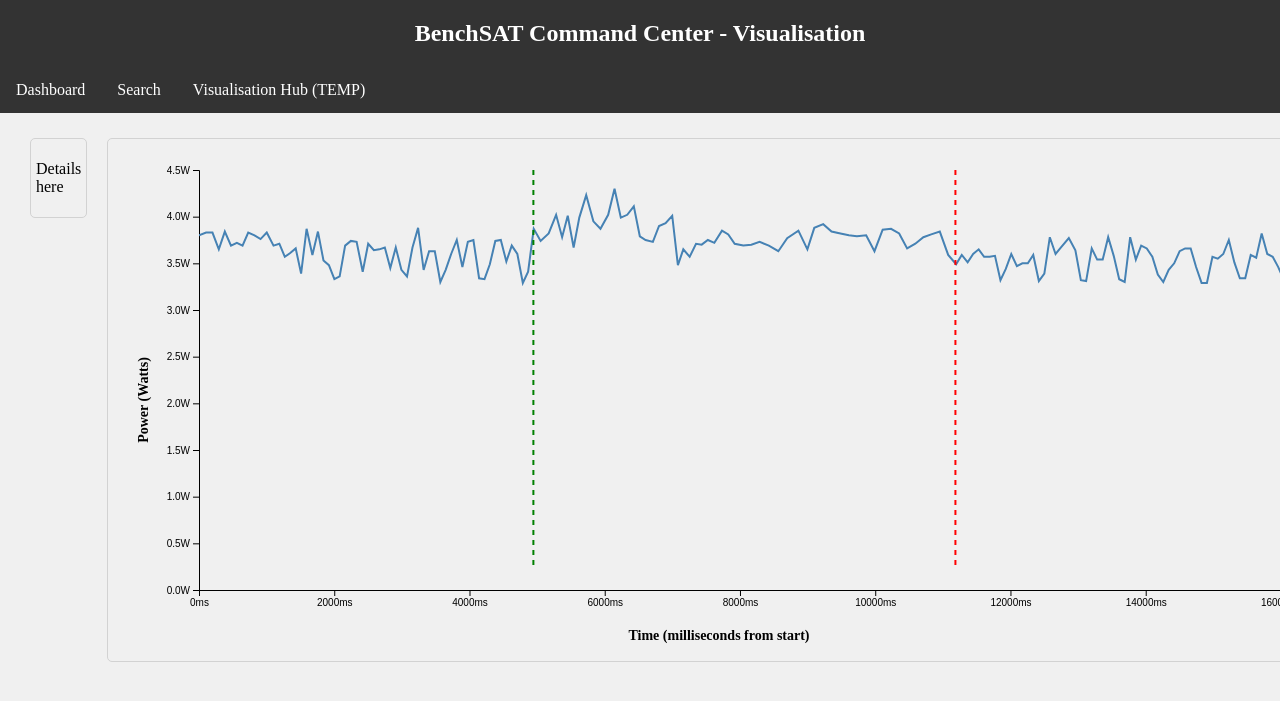
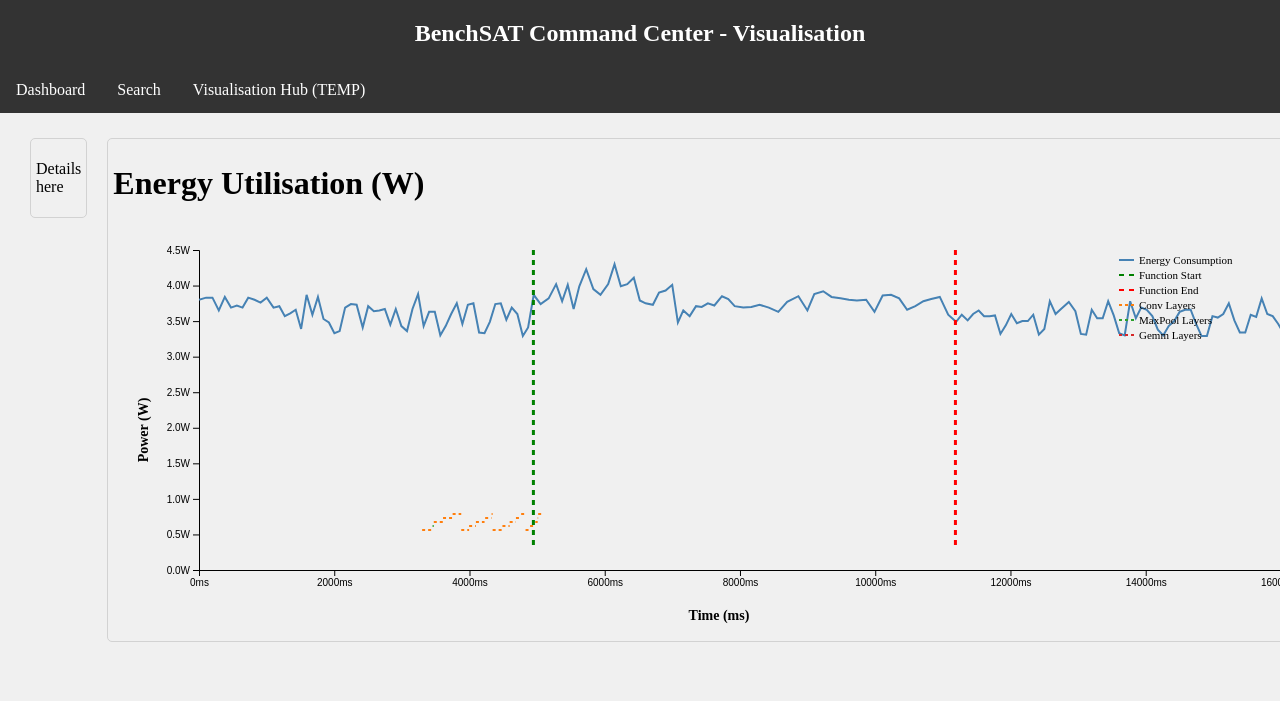
Before and after one commit to JacobHobson1/JacobHobson1.github.io, a Jekyll site: the page built from visualisation.html, in a window 1280 px wide. Shown: the top 701 px of the page. Built offline with Jekyll 4.4.1, drawn with Linux system fonts in a browser that asks for light colours; some of the changed lines change nothing that is shown.

Commit message:
updated visualisation

```diff
--- a/assets/js/d3_test.js
+++ b/assets/js/d3_test.js
@@ -23,9 +23,24 @@ window.onload = async function () {
     });
   }
 
+  // Function to parse model profile data
+  function parseProfileData(jsonData) {
+    return jsonData
+      .filter(d => d.ph === 'X' && d.cat === 'Node') // Only execution events for nodes
+      .map(d => ({
+        name: d.name,
+        startTime: d.ts / 1000, // Convert microseconds to milliseconds
+        duration: d.dur / 1000, // Convert microseconds to milliseconds
+        endTime: (d.ts + d.dur) / 1000,
+        category: d.cat,
+        op_name: d.args?.op_name || 'Unknown'
+      }));
+  }
+
   // Load files from your GitHub Pages directory
   let data = [];
   let events = [];
+  let profileEvents = [];
 
   try {
     // Load energy data
@@ -38,10 +53,15 @@ window.onload = async function () {
     const eventLogText = await eventResponse.text();
     events = parseEventData(eventLogText);
 
-    console.log(`Loaded ${data.length} energy readings and ${events.length} events`);
+    // Load profile data
+    const profileResponse = await fetch('results/resnet34-exp1/model_profile.json');
+    const profileJson = await profileResponse.json();
+    profileEvents = parseProfileData(profileJson);
+
+    console.log(`Loaded ${data.length} energy readings, ${events.length} events, and ${profileEvents.length} profile events`);
   } catch (error) {
     console.error('Error loading data files:', error);
-    console.log('Files not found. Place energy_log.txt and event_log.txt in your repository root.');
+    console.log('Files not found. Place files in your repository results/resnet34-exp1/ directory.');
     return; // Exit if files can't be loaded
   }
 
@@ -49,6 +69,8 @@ window.onload = async function () {
   if (data.length === 0) return;
 
   const startTime = data[0].date;
+  const startTimeMs = startTime.getTime();
+
   data.forEach(d => {
     d.milliseconds = d.date - startTime; // Convert to milliseconds from start
     d.watts = d.value / 1000000; // Convert microwatts to watts
@@ -58,8 +80,16 @@ window.onload = async function () {
     e.milliseconds = e.date - startTime;
   });
 
+  // Convert profile events to relative time (they're already in milliseconds)
+  profileEvents.forEach(p => {
+    // Profile timestamps appear to be relative to some start point, we need to align them
+    // with our energy data timeline. This might need adjustment based on your data.
+    p.relativeStart = p.startTime;
+    p.relativeEnd = p.endTime;
+  });
+
   const width = 1200;
-  const height = 500;
+  const height = 400;
   const margin = { top: 20, right: 30, bottom: 60, left: 80 };
 
   const svg = d3.select("svg");
@@ -92,14 +122,14 @@ window.onload = async function () {
     .style("text-anchor", "middle")
     .style("font-size", "14px")
     .style("font-weight", "bold")
-    .text("Power (Watts)");
+    .text("Power (W)");
 
   svg.append("text")
     .attr("transform", `translate(${width / 2}, ${height - 10})`)
     .style("text-anchor", "middle")
     .style("font-size", "14px")
     .style("font-weight", "bold")
-    .text("Time (milliseconds from start)");
+    .text("Time (ms)");
 
   const line = d3.line()
     .x(d => x(d.milliseconds))
@@ -123,7 +153,7 @@ window.onload = async function () {
     .attr("stroke-width", 2)
     .attr("d", line);
 
-  // Add event markers
+  // Add event markers (function start/end)
   chartArea.selectAll(".event-line")
     .data(events)
     .enter()
@@ -134,8 +164,29 @@ window.onload = async function () {
     .attr("y1", 0)
     .attr("y2", height - margin.bottom - margin.top)
     .attr("stroke", d => d.event.includes('start') ? "green" : "red")
+    .attr("stroke-width", 3)
+    .attr("stroke-dasharray", "5,5");
+
+  // Add model layer execution markers
+  const layerColors = d3.scaleOrdinal(d3.schemeCategory10);
+
+  chartArea.selectAll(".profile-line")
+    .data(profileEvents.slice(0, 20)) // Limit to first 20 for clarity
+    .enter()
+    .append("line")
+    .attr("class", "profile-line")
+    .attr("x1", d => x(d.relativeStart))
+    .attr("x2", d => x(d.relativeEnd))
+    .attr("y1", (d, i) => (height - margin.bottom - margin.top) - 20 - (i % 5) * 4)
+    .attr("y2", (d, i) => (height - margin.bottom - margin.top) - 20 - (i % 5) * 4)
+    .attr("stroke", d => {
+      if (d.op_name.includes('Conv')) return '#ff7f0e';
+      if (d.op_name.includes('MaxPool')) return '#2ca02c';
+      if (d.op_name.includes('Gemm')) return '#d62728';
+      return '#1f77b4';
+    })
     .attr("stroke-width", 2)
-    .attr("stroke-dasharray", "5,5");
+    .attr("stroke-dasharray", "3,3");
 
   // Add tooltip
   const tooltip = d3.select("body").append("div")
@@ -149,7 +200,7 @@ window.onload = async function () {
     .style("pointer-events", "none")
     .style("opacity", 0);
 
-  // Add invisible circles for hover detection
+  // Add invisible circles for hover detection on energy data
   chartArea.selectAll(".hover-circle")
     .data(data)
     .enter()
@@ -171,10 +222,60 @@ window.onload = async function () {
       tooltip.transition().duration(200).style("opacity", 0);
     });
 
+  // Add hover for profile events
+  chartArea.selectAll(".profile-line")
+    .on("mouseover", function(event, d) {
+      tooltip.transition().duration(200).style("opacity", 1);
+      tooltip.html(`Layer: ${d.name}<br/>Operation: ${d.op_name}<br/>Duration: ${d.duration.toFixed(2)}ms<br/>Start: ${d.relativeStart.toFixed(0)}ms`)
+        .style("left", (event.pageX + 10) + "px")
+        .style("top", (event.pageY - 10) + "px");
+    })
+    .on("mouseout", function() {
+      tooltip.transition().duration(200).style("opacity", 0);
+    });
+
+  // Add legend
+  const legend = svg.append("g")
+    .attr("transform", `translate(${width - 200}, 30)`);
+
+  const legendData = [
+    { color: "steelblue", label: "Energy Consumption", dash: "0" },
+    { color: "green", label: "Function Start", dash: "5,5" },
+    { color: "red", label: "Function End", dash: "5,5" },
+    { color: "#ff7f0e", label: "Conv Layers", dash: "3,3" },
+    { color: "#2ca02c", label: "MaxPool Layers", dash: "3,3" },
+    { color: "#d62728", label: "Gemm Layers", dash: "3,3" }
+  ];
+
+  legend.selectAll(".legend-item")
+    .data(legendData)
+    .enter()
+    .append("g")
+    .attr("class", "legend-item")
+    .attr("transform", (d, i) => `translate(0, ${i * 15})`)
+    .each(function(d) {
+      const item = d3.select(this);
+      item.append("line")
+        .attr("x1", 0)
+        .attr("x2", 15)
+        .attr("y1", 0)
+        .attr("y2", 0)
+        .attr("stroke", d.color)
+        .attr("stroke-width", 2)
+        .attr("stroke-dasharray", d.dash);
+
+      item.append("text")
+        .attr("x", 20)
+        .attr("y", 0)
+        .attr("dy", "0.35em")
+        .style("font-size", "11px")
+        .text(d.label);
+    });
+
   const gx = svg.select("g");
 
   const zoom = d3.zoom()
-    .scaleExtent([1, 10])
+    .scaleExtent([1, 50])
     .translateExtent([[margin.left, 0], [width - margin.right, height]])
     .extent([[margin.left, 0], [width - margin.right, height]])
     .on("zoom", (event) => {
@@ -187,6 +288,11 @@ window.onload = async function () {
         .attr("x1", d => newX(d.milliseconds))
         .attr("x2", d => newX(d.milliseconds));
 
+      // Update profile lines on zoom
+      chartArea.selectAll(".profile-line")
+        .attr("x1", d => newX(d.relativeStart))
+        .attr("x2", d => newX(d.relativeEnd));
+
       // Update hover circles on zoom
       chartArea.selectAll(".hover-circle")
         .attr("cx", d => newX(d.milliseconds));
--- a/visualisation.html
+++ b/visualisation.html
@@ -10,8 +10,9 @@ title: Visualisation
     </div>
 
     <div class="vis-results">
+        <h1>Energy Utilisation (W)</h1>
         <div id = chart-container>
-            <svg width="1200" height="500"></svg>
+            <svg width="1200" height="400"></svg>
         </div>
 
 
```
